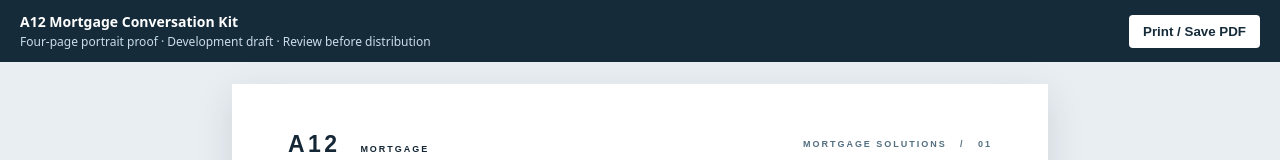
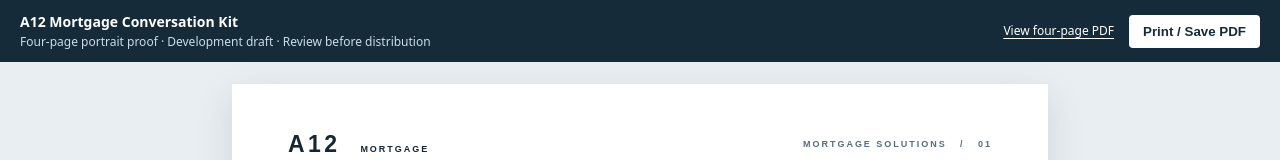
Before and after one commit to advisorpages/sandbox, a website: page index.html in a window 1280 px wide. Shown: the top 160 px of the page. Drawn offline with Linux system fonts and the light colour scheme.

Commit message:
Expose generated PDF proof in the GitHub Pages preview toolbar

```diff
--- a/index.html
+++ b/index.html
@@ -4,7 +4,7 @@
 :root{--ink:#172d40;--muted:#516374;--blue:#276a92;--light:#edf4f7;--line:#d6e1e8;--paper:#fff;--background:#e9eef2}
 *{box-sizing:border-box}html{scroll-behavior:smooth}body{margin:0;background:var(--background);color:var(--ink);font:14px/1.48 system-ui,-apple-system,"Segoe UI",Arial,sans-serif}
 .toolbar{position:sticky;top:0;z-index:10;background:#152b3a;color:white;padding:12px 20px;display:flex;gap:14px;justify-content:space-between;align-items:center;flex-wrap:wrap}
-.toolbar strong{font-size:14px}.toolbar p{margin:0;font-size:12px;color:#cbdce7}.toolbar button{background:#fff;color:#152b3a;border:0;border-radius:4px;padding:9px 14px;font-weight:700;cursor:pointer}
+.toolbar strong{font-size:14px}.toolbar p{margin:0;font-size:12px;color:#cbdce7}.toolbar button{background:#fff;color:#152b3a;border:0;border-radius:4px;padding:9px 14px;font-weight:700;cursor:pointer}.toolbar-actions{display:flex;align-items:center;gap:15px;flex-wrap:wrap}.toolbar-actions a{color:#fff;font-size:12px;text-underline-offset:3px}
 .pages{padding:22px 12px 40px}.sheet{width:816px;height:1056px;margin:0 auto 28px;padding:54px 54px 49px;background:var(--paper);position:relative;box-shadow:0 12px 35px #152b3a20;overflow:hidden;display:flex;flex-direction:column}
 .brand{display:flex;justify-content:space-between;align-items:center;border-bottom:2px solid var(--blue);padding-bottom:12px;font-size:12px;letter-spacing:.11em;text-transform:uppercase}.brand strong{font-size:19px;letter-spacing:.16em}
 .kicker{font-size:11px;letter-spacing:.16em;text-transform:uppercase;color:var(--blue);font-weight:750;margin:26px 0 6px}
@@ -114,7 +114,7 @@
 @media screen{.sheet{zoom:var(--preview-zoom,1)}}
 @media print{@page{size:letter;margin:0}html,body{background:#fff!important;margin:0;padding:0}.toolbar{display:none!important}.pages{padding:0}.sheet{zoom:1!important;width:8.5in;height:11in;box-shadow:none;margin:0;break-after:page;page-break-after:always}.sheet:last-child{break-after:auto;page-break-after:auto}*{-webkit-print-color-adjust:exact;print-color-adjust:exact}}
 </style></head><body>
-<div class="toolbar"><div><strong>A12 Mortgage Conversation Kit</strong><p>Four-page portrait proof · Development draft · Review before distribution</p></div><button onclick="window.print()">Print / Save PDF</button></div>
+<div class="toolbar"><div><strong>A12 Mortgage Conversation Kit</strong><p>Four-page portrait proof · Development draft · Review before distribution</p></div><div class="toolbar-actions"><a href="./proofs/mortgage-conversation-kit.pdf" target="_blank" rel="noopener">View four-page PDF</a><button onclick="window.print()">Print / Save PDF</button></div></div>
 <main class="pages">
 <section class="sheet sheet--premium" data-page="1">
   <header class="p1-header"><div class="p1-brand">A12 <span>MORTGAGE</span></div><span class="p1-header-tag">MORTGAGE SOLUTIONS&nbsp;&nbsp; / &nbsp;&nbsp;01</span></header>
```
